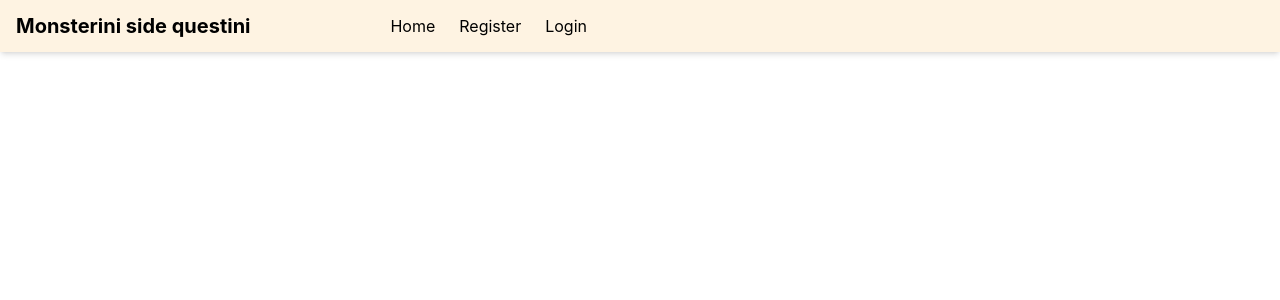
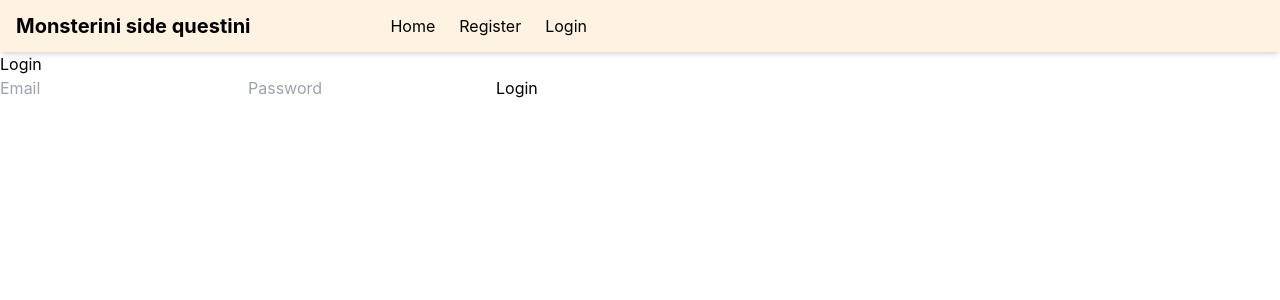
Before and after one commit to Saa1amand3r/monsterini-frontend, a React (Create React App) app: page /login in a window 1280 px wide. Shown: the top 300 px of the page. Built offline with nearby package versions, Linux system fonts and the light colour scheme.

Commit message:
added login system

```diff
--- a/package.json
+++ b/package.json
@@ -1,5 +1,6 @@
 {
   "name": "monsterini-frontend",
+  "proxy": "http://localhost:8080",
   "version": "0.1.0",
   "private": true,
   "dependencies": {
@@ -43,4 +44,6 @@
   "devDependencies": {
     "tailwindcss": "^3.4.17"
   }
+
+
 }
--- a/src/components/Navbar.jsx
+++ b/src/components/Navbar.jsx
@@ -38,7 +38,8 @@ function Navbar({ session }) {
                     </>
                 )}
                 {session && (
-                    <li className="text-sm font-medium">Hello, {session.name}!</li>
+                    <li className="text-sm font-medium">Hello, {session.userName}!</li>
+
                 )}
             </ul>
         </nav>
--- a/src/pages/LoginPage.jsx
+++ b/src/pages/LoginPage.jsx
@@ -1,8 +1,44 @@
-const LoginPage = () => {
+import { useState } from "react";
+import { useNavigate } from "react-router-dom";
+
+const LoginPage = ({ setSession }) => {
+    const [email, setEmail] = useState("");
+    const [password, setPassword] = useState("");
+    const navigate = useNavigate();
+
+    const handleLogin = async () => {
+        try {
+            const res = await fetch(`http://localhost:8080/api/users/login?email=${encodeURIComponent(email)}&password=${encodeURIComponent(password)}`, {
+                method: "POST"
+            });
+
+            if (!res.ok) throw new Error("Login failed");
+            const user = await res.json();
+            setSession(user);
+            navigate("/");
+        } catch (err) {
+            alert("Login failed. Check credentials.");
+        }
+    };
+
     return (
-        <>
-        </>
-    )
-}
+        <div>
+            <h2>Login</h2>
+            <input
+                type="email"
+                placeholder="Email"
+                value={email}
+                onChange={(e) => setEmail(e.target.value)}
+            />
+            <input
+                type="password"
+                placeholder="Password"
+                value={password}
+                onChange={(e) => setPassword(e.target.value)}
+            />
+            <button onClick={handleLogin}>Login</button>
+        </div>
+    );
+};
 
 export default LoginPage;
--- a/src/pages/RegisteringPage.jsx
+++ b/src/pages/RegisteringPage.jsx
@@ -1,9 +1,37 @@
-const RegisteringPage = () => {
+import { useState } from "react";
+import { useNavigate } from "react-router-dom";
+
+const RegisteringPage = ({ setSession }) => {
+    const [email, setEmail] = useState("");
+    const [userName, setUserName] = useState("");
+    const [password, setPassword] = useState("");
+    const navigate = useNavigate();
+
+    const handleRegister = async () => {
+        try {
+            const res = await fetch("/api/users/register", {
+                method: "POST",
+                headers: { "Content-Type": "application/json" },
+                body: JSON.stringify({ email, userName, password }),
+            });
+
+            const user = await res.json();
+            setSession(user);
+            navigate("/");
+        } catch (err) {
+            alert("Registration failed.");
+        }
+    };
+
     return (
-        <>
-
-        </>
-    )
-}
+        <div>
+            <h2>Register</h2>
+            <input placeholder="Email" value={email} onChange={e => setEmail(e.target.value)} />
+            <input placeholder="Username" value={userName} onChange={e => setUserName(e.target.value)} />
+            <input placeholder="Password" value={password} onChange={e => setPassword(e.target.value)} type="password" />
+            <button onClick={handleRegister}>Register</button>
+        </div>
+    );
+};
 
 export default RegisteringPage;
```
